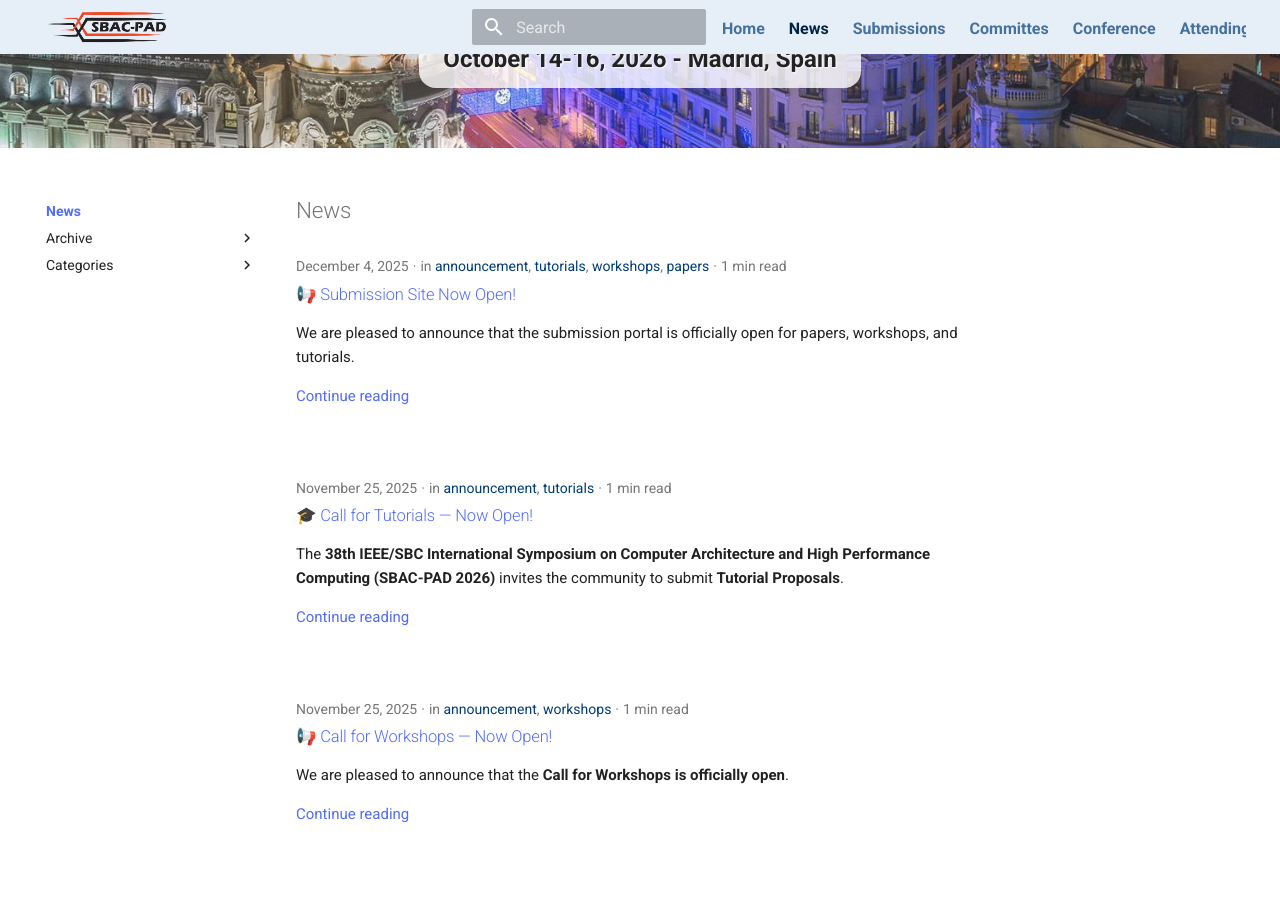
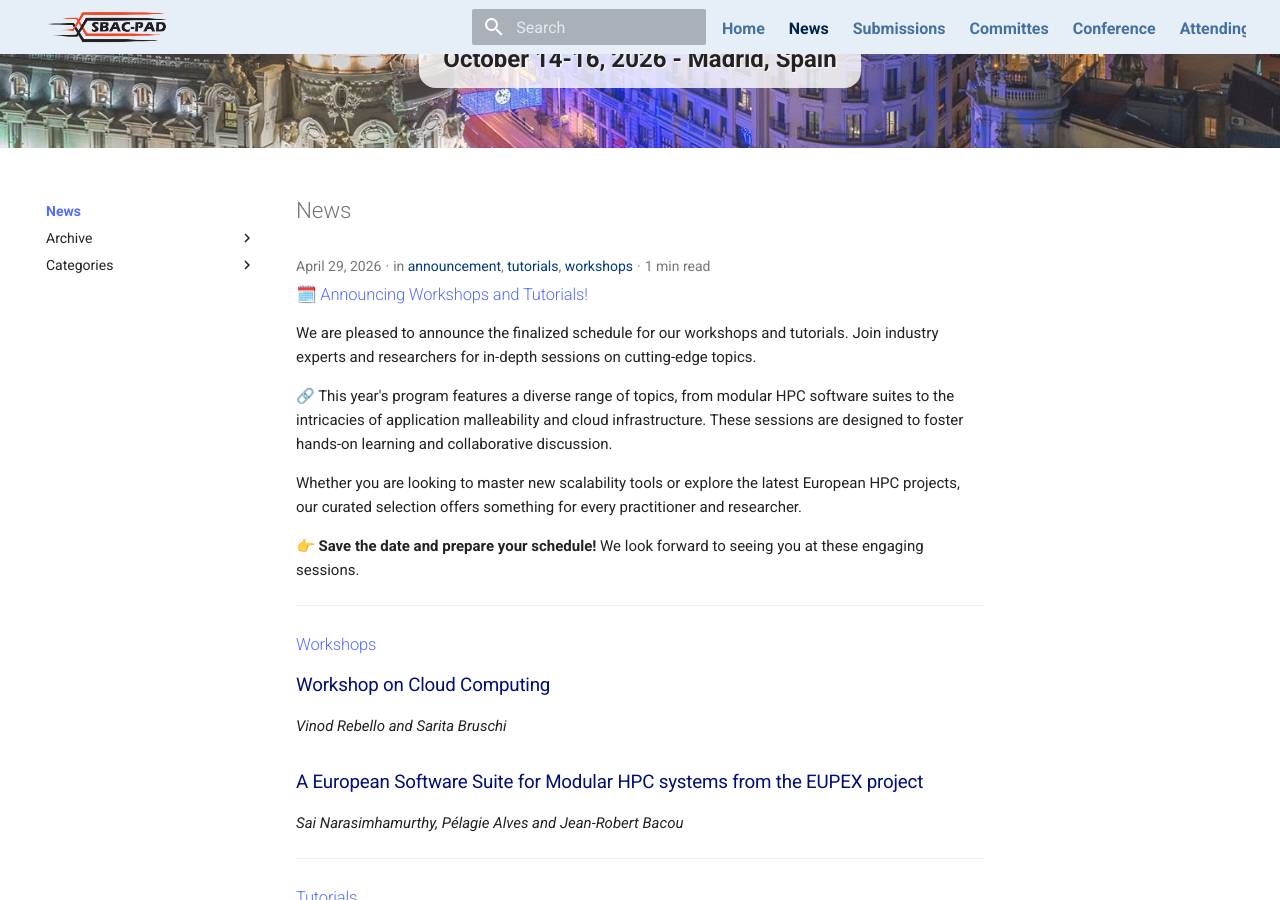
Before and after one commit to CoCo-ARCOS/sbac-pad2026, an MkDocs documentation site: the page built from docs/blog/index.md, in a window 1280 px wide and 900 px high, scrolled down 348 px. Built offline with MkDocs 1.6.1 and Material for MkDocs 9.7.7, drawn with Linux system fonts in a browser that asks for light colours; comment, search, counter and statistics services are not loaded; some of the changed text lies outside the part shown.

Commit message:
added workshops

```diff
--- /dev/null
+++ b/docs/conference/workshops-tutorials.md
@@ -0,0 +1,27 @@
+---
+hide:
+  - toc
+---
+
+# Workshops
+
+<h3 style="color: #010E77"> Workshop on Cloud Computing </h3>
+
+*Vinod Rebello and Sarita Bruschi*
+
+<h3 style="color: #010E77"> A European Software Suite for Modular HPC systems from the EUPEX project </h3>
+
+*Sai Narasimhamurthy, Pélagie Alves and Jean-Robert Bacou*
+
+
+---
+
+# Tutorials
+
+<h3 style="color: #424248"> Parallel Scalability Suite: Profiling and Visualizing the Scalability of Parallel Applications </h3>
+
+*Samuel Xavier-de-Souza, Elisa Gabriela Lucena and Pedro Rici*
+
+<h3 style="color: #424248"> Unlocking malleability in HPC applications </h3>
+
+*Alberto Cascajo and Javier Fernandez Muñoz*
--- a/docs/stylesheets/extra.css
+++ b/docs/stylesheets/extra.css
@@ -38,7 +38,7 @@
 
 .md-nav__link--active,
 .md-tabs__link--active,
-.md-typeset a {
+.md-typeset a:not(.md-button) {
   color: var(--md-accent-fg-color) !important;
 }
 
--- a/mkdocs.yml
+++ b/mkdocs.yml
@@ -45,6 +45,7 @@ nav:
       - Program Committee: committees/program-committee.md
   - Conference:
       - Keynotes: conference/keynotes.md
+      - Workshops & Tutorials: conference/workshops-tutorials.md
       - Registration: conference/registration.md
       - Sponsors: conference/sponsors.md
       - Program: conference/program.md
@@ -70,6 +71,7 @@ markdown_extensions:
   - pymdownx.superfences
   - md_in_html
 
+
 extra_css:
   - stylesheets/neoteroi-mkdocs.css
   - stylesheets/extra.css
```
Also changed, not shown: docs/blog/posts/workshops-and-tutorials.md (added, +50 -0 lines), docs/index.md (+10 -0 lines).
